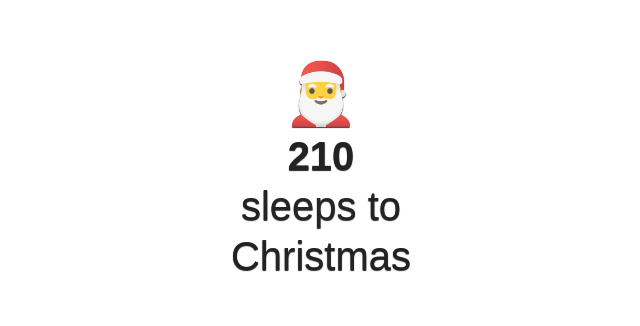
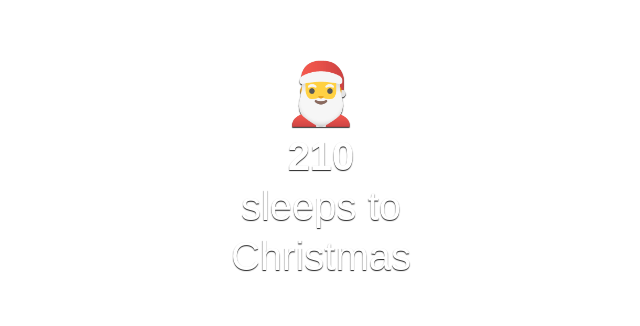
Before and after one commit to pstrain/countdown, a plain HTML site: page index.html in a window 1280 px wide. Shown: the part 182-508 px from the top of the page, without its empty margins (319-959 px from the left). Drawn offline with Linux system fonts and the light colour scheme.

Commit message:
Update textColor

```diff
--- a/index.html
+++ b/index.html
@@ -15,6 +15,11 @@
                         text-align: center;
                         /* background: linear-gradient(0deg, #85B6FF, #123456);*/ /* Adjust these colors */
                         overflow: hidden; /* Ensure snowflakes don't cause scroll bars */
+                    }
+
+                    .displayText {
+
+                        color: #FFFFFF;
                     }
 
                     .spotlight {
@@ -87,10 +92,10 @@
         <div>
             <div class="countdown-container">
 
-                <p id="eventIcon">🎅</p>
-                <h1 id="eventDays">210</h1>
-                <p id="eventFormat">sleeps to</p>
-                <p id="eventName">Christmas</p>
+                <p class="displayText" id="eventIcon">🎅</p>
+                <h1 class="displayText" id="eventDays">210</h1>
+                <p class="displayText" id="eventFormat">sleeps to</p>
+                <p class="displayText" id="eventName">Christmas</p>
 
                 <div id="countdown">
                     <div class="countdown-item" id="days"></div>
@@ -120,7 +125,8 @@
                         icon: params.get('icon'),
                         effectName: params.get('effectName'),
                         effectColor: params.get('effectColor'),
-                        format: params.get('format')
+                        format: params.get('format'),
+                        textColor: parms.get('textColor')
                     };
                 }
 
@@ -168,6 +174,9 @@
                     document.getElementById('eventDays').innerHTML = days;
                     document.getElementById('eventFormat').innerHTML = event.format + " to";
                     document.getElementById('eventName').innerHTML = event.title;
+
+                    document.querySelector('.displayText').style.color = event.textColor
+
 
                     // Display the result
                     // document.getElementById('days').innerText = days + 'd ';
```
